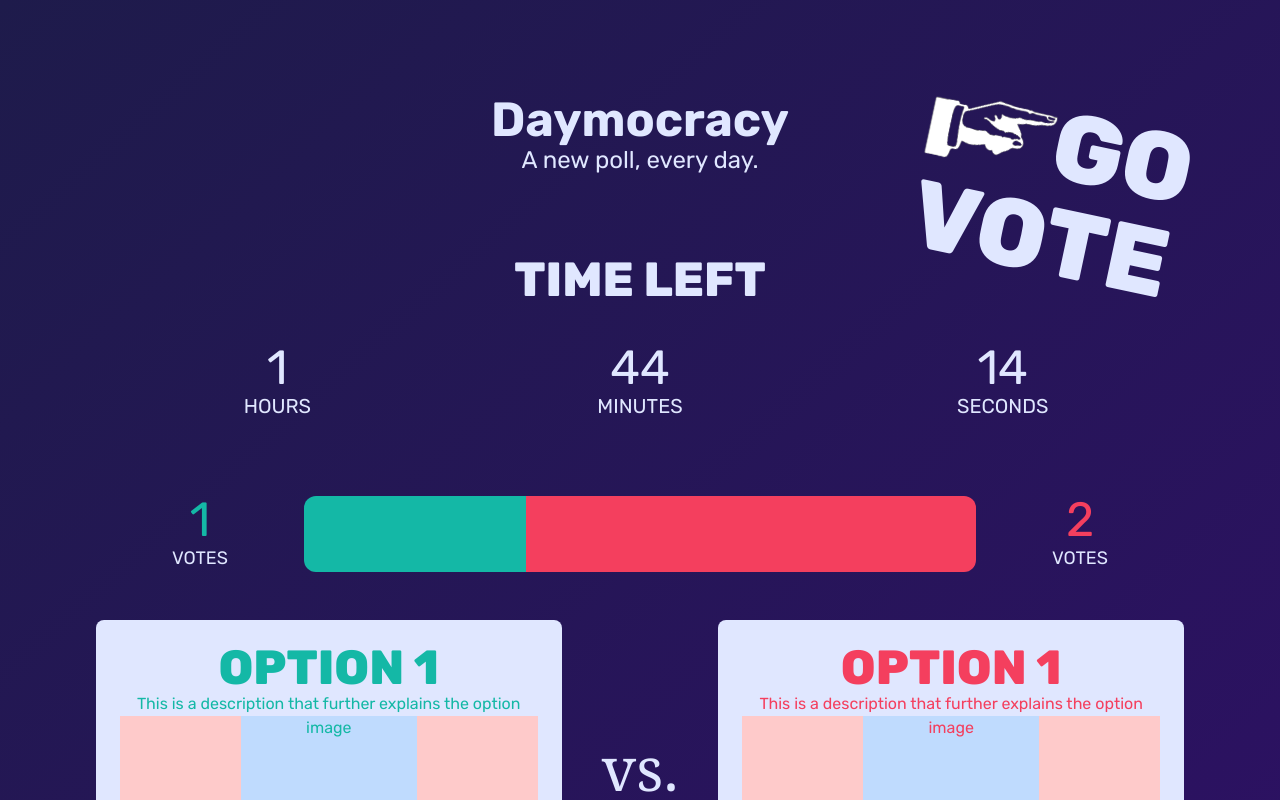
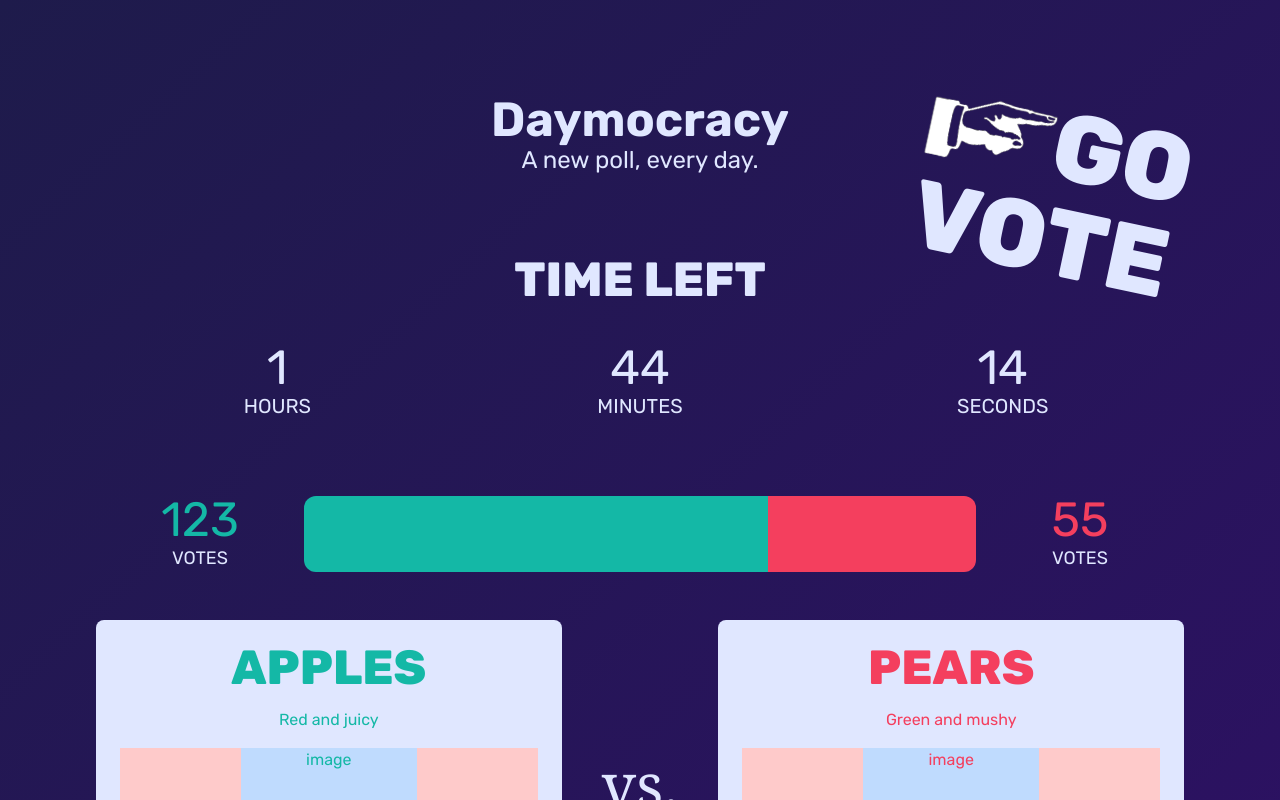
Before and after one commit to bennettdams/daymocracy, a Next.js app: page / in a window 1280 px wide. Shown: the top 800 px of the page. Built offline with nearby package versions, Linux system fonts and the light colour scheme.

Commit message:
Poll options with mock API

```diff
--- a/src/app/page.tsx
+++ b/src/app/page.tsx
@@ -1,6 +1,7 @@
 import { Title } from '@/components/Title'
 import { getStartOfTomorrowUTC } from '@/lib/server-utils'
 import Image from 'next/image'
+import { Suspense } from 'react'
 import handImage from '../../public/assets/hand.png'
 import { Timer } from './Timer'
 import { Poll } from './poll'
@@ -24,7 +25,9 @@
       </div>
 
       <div className="mt-10 lg:mt-20">
-        <Poll votesOption1={1} votesOption2={2} />
+        <Suspense fallback={<p>Loading poll...</p>}>
+          <Poll />
+        </Suspense>
       </div>
 
       <div className="mt-10 lg:mt-20">
--- a/src/app/poll.tsx
+++ b/src/app/poll.tsx
@@ -1,12 +1,12 @@
 import { Title } from '@/components/Title'
+import { Option, fetchCurrentPoll } from '@/lib/api'
 
-export function Poll({
-  votesOption1,
-  votesOption2,
-}: {
-  votesOption1: number
-  votesOption2: number
-}): JSX.Element {
+export async function Poll() {
+  const options = await fetchCurrentPoll()
+  const option1 = options.option1
+  const option2 = options.option2
+  const votesOption1 = option1.votes
+  const votesOption2 = option2.votes
   const allVotes = votesOption1 + votesOption2
 
   // option 1's percentage of all votes
@@ -37,26 +37,56 @@
       </div>
 
       <div className="mt-12">
-        <PollOptions />
+        <PollOptions option1={option1} option2={option2} />
       </div>
     </div>
   )
 }
 
+function PollOptions({
+  option1,
+  option2,
+}: {
+  option1: Option
+  option2: Option
+}): JSX.Element {
+  return (
+    <div className="flex w-full flex-col lg:flex-row">
+      <PollOption
+        title={option1.title}
+        description={option1.description}
+        variant="option1"
+      />
+
+      <p className="mx-10 grid place-items-center font-serif text-6xl">vs.</p>
+
+      <PollOption
+        title={option2.title}
+        description={option2.description}
+        variant="option2"
+      />
+    </div>
+  )
+}
+
 function PollOption({
+  title,
+  description,
   variant,
 }: {
+  title: string
+  description: string
   variant: 'option1' | 'option2'
 }): JSX.Element {
   return (
     <div
-      className={`pg:p-10 flex-1 rounded-lg bg-indigo-100 p-6 text-center ${
+      className={`pg:p-10 flex-1 space-y-4 rounded-lg bg-indigo-100 p-6 text-center ${
         variant === 'option1' ? 'text-teal-500' : 'text-rose-500'
       }`}
     >
-      <Title>Option 1</Title>
+      <Title>{title}</Title>
 
-      <div>This is a description that further explains the option</div>
+      <div>{description}</div>
 
       <div className="grid w-full place-items-center bg-red-200">
         <div className="h-44 w-44 bg-blue-200">image</div>
@@ -85,15 +115,3 @@
     </div>
   )
 }
-
-function PollOptions(): JSX.Element {
-  return (
-    <div className="flex w-full flex-col lg:flex-row">
-      <PollOption variant="option1" />
-
-      <p className="mx-10 grid place-items-center font-serif text-6xl">vs.</p>
-
-      <PollOption variant="option2" />
-    </div>
-  )
-}
--- /dev/null
+++ b/src/lib/api.ts
@@ -0,0 +1,26 @@
+import 'server-only'
+
+export type Option = {
+  title: string
+  description: string
+  votes: number
+}
+
+export async function fetchCurrentPoll() {
+  await new Promise((r) => setTimeout(r, 100))
+
+  const options: { option1: Option; option2: Option } = {
+    option1: {
+      title: 'Apples',
+      description: 'Red and juicy',
+      votes: 123,
+    },
+    option2: {
+      title: 'Pears',
+      description: 'Green and mushy',
+      votes: 55,
+    },
+  }
+
+  return options
+}
```
